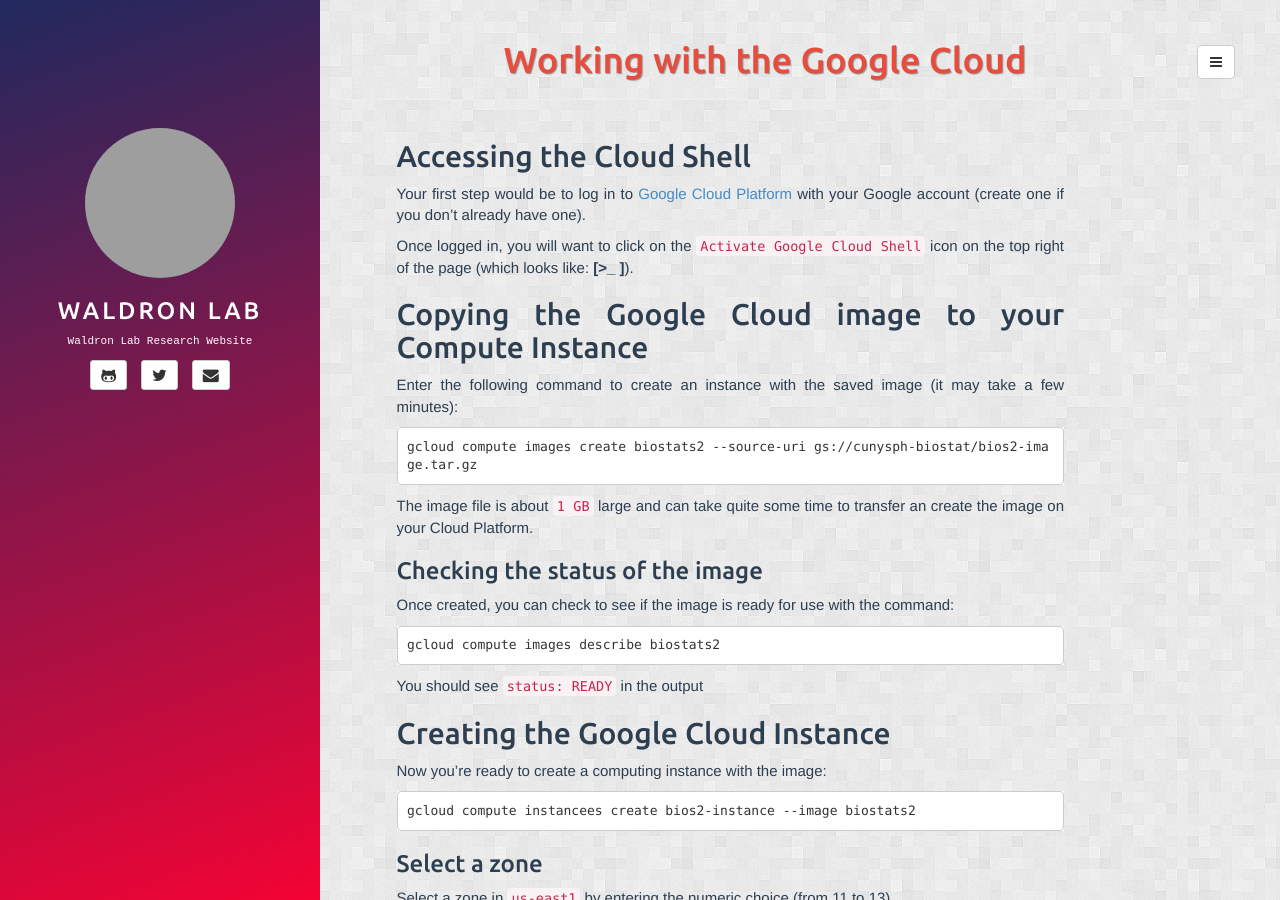
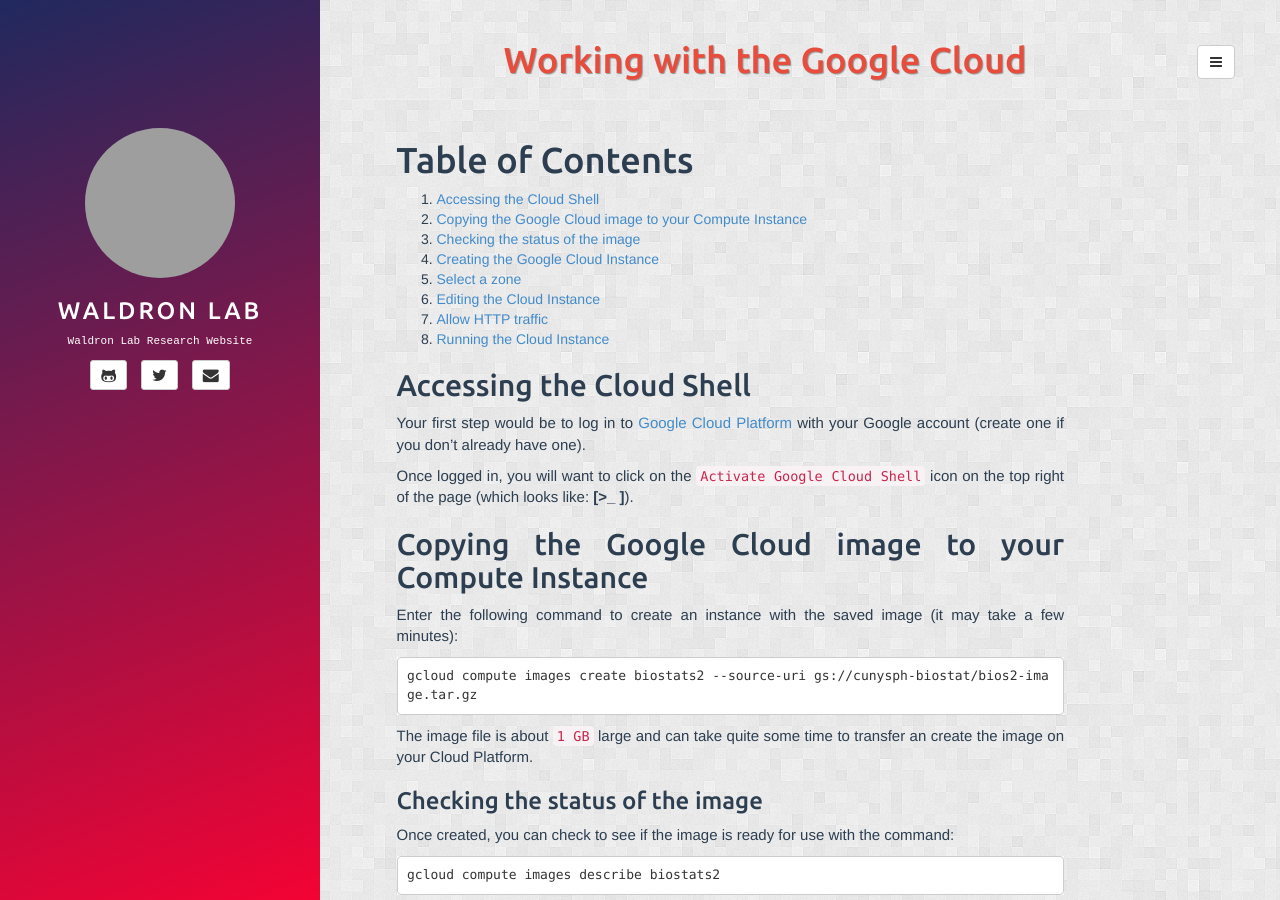
Before and after one commit to juadiegaitan/waldronlab.github.io, a Jekyll site: the page built from _posts/2016-08-31-google-cloud.md, in a window 1280 px wide and 900 px high. Built offline with Jekyll 4.4.1, drawn with Linux system fonts in a browser that asks for light colours; grey boxes are pictures that could not be loaded.

Commit message:
table of contents

```diff
--- a/_posts/2016-08-31-google-cloud.md
+++ b/_posts/2016-08-31-google-cloud.md
@@ -6,6 +6,16 @@
 description: ""
 permalink: /google-cloud
 ---
+
+# Table of Contents
+1. [Accessing the Cloud Shell](## Accessing the Cloud Shell)
+2. [Copying the Google Cloud image to your Compute Instance](## Copying the Google Cloud image to your Compute Instance)
+3. [Checking the status of the image](### Checking the status of the image)
+4. [Creating the Google Cloud Instance](## Creating the Google Cloud Instance)
+5. [Select a zone](### Select a zone)
+6. [Editing the Cloud Instance](### Editing the Cloud Instance)
+7. [Allow HTTP traffic](#### Allow HTTP traffic)
+8. [Running the Cloud Instance](## Running the Cloud Instance)
 
 ## Accessing the Cloud Shell
 
```
